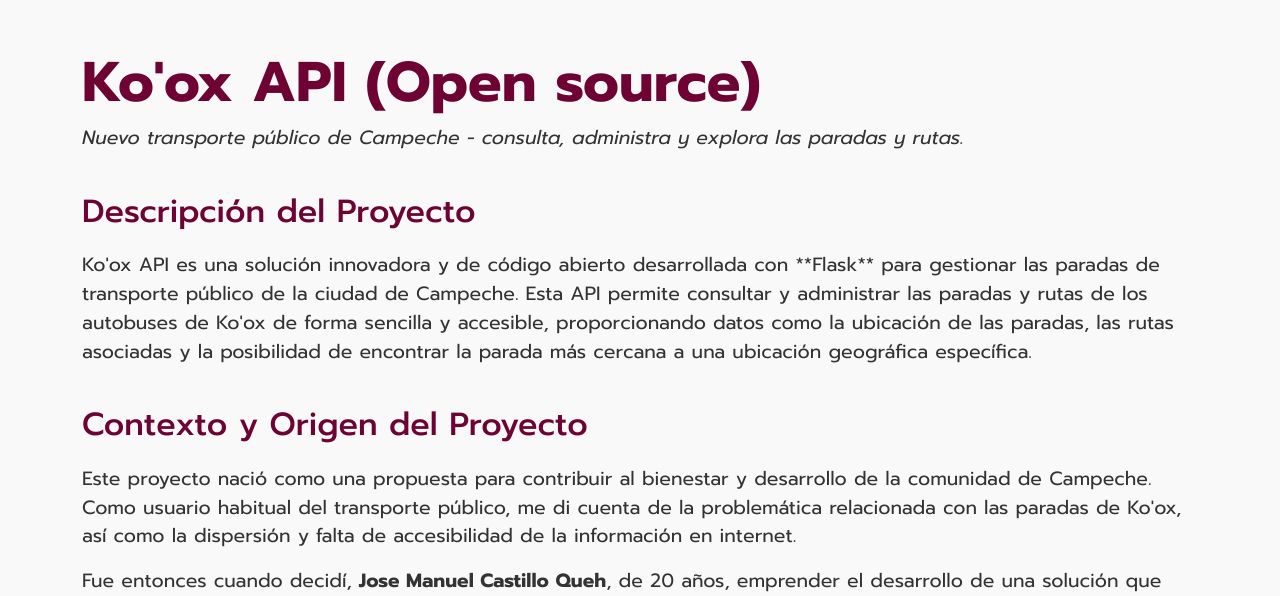
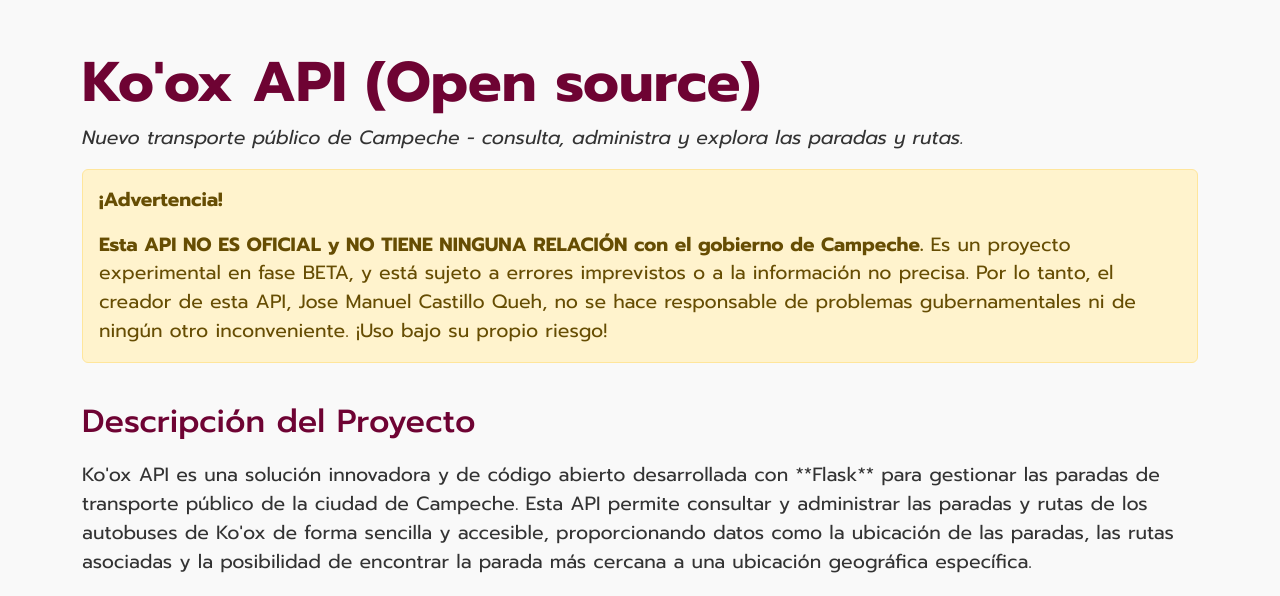
Before and after one commit to CastilloDevX/koox_api, a Flask app: page / in a window 1280 px wide. Shown: the part 1022-1618 px from the top of the page. Run offline with Flask 3, Linux system fonts and the light colour scheme.

Commit message:
feat: :zap: API improved, database with new info and update index.html

```diff
--- a/templates/index.html
+++ b/templates/index.html
@@ -63,9 +63,17 @@
     <main class="container">
       <section id="about">
         <h1 class="display-4 fw-bold mb-2 text-koox">Ko'ox API (Open source)</h1>
+
         <p class="fst-italic">
           Nuevo transporte público de Campeche - consulta, administra y explora las paradas y rutas.
         </p>
+
+        <!-- Warning Message -->
+        <div class="alert alert-warning" role="alert">
+          <p class="fw-bold">¡Advertencia!</p>
+          <strong>Esta API NO ES OFICIAL y NO TIENE NINGUNA RELACIÓN con el gobierno de Campeche.</strong> Es un proyecto experimental en fase BETA, y está sujeto a errores imprevistos o a la información no precisa. Por lo tanto, el creador de esta API, Jose Manuel Castillo Queh, no se hace responsable de problemas gubernamentales ni de ningún otro inconveniente. ¡Uso bajo su propio riesgo!
+        </div>
+
         <h2 class="section-title">Descripción del Proyecto</h2>
         <p>
           Ko'ox API es una solución innovadora y de código abierto desarrollada con **Flask** para gestionar las paradas de transporte público de la ciudad de Campeche. Esta API permite consultar y administrar las paradas y rutas de los autobuses de Ko'ox de forma sencilla y accesible, proporcionando datos como la ubicación de las paradas, las rutas asociadas y la posibilidad de encontrar la parada más cercana a una ubicación geográfica específica.
@@ -283,6 +291,7 @@
           <li>La API busca paradas por nombre sin distinguir mayúsculas y minúsculas.</li>
           <li>Los datos se almacenan en memoria durante la ejecución del servidor, y no se persisten en el archivo JSON original.</li>
           <li>La distancia se calcula en kilómetros usando la fórmula de Haversine.</li>
+          <li><strong>Importante:</strong> Este proyecto está en fase de desarrollo. Los datos pueden no ser 100% precisos y pueden estar sujetos a cambios. Actualmente, la API está en pruebas y se encuentra en constante evolución.</li>
         </ul>
       </section>
 
```
